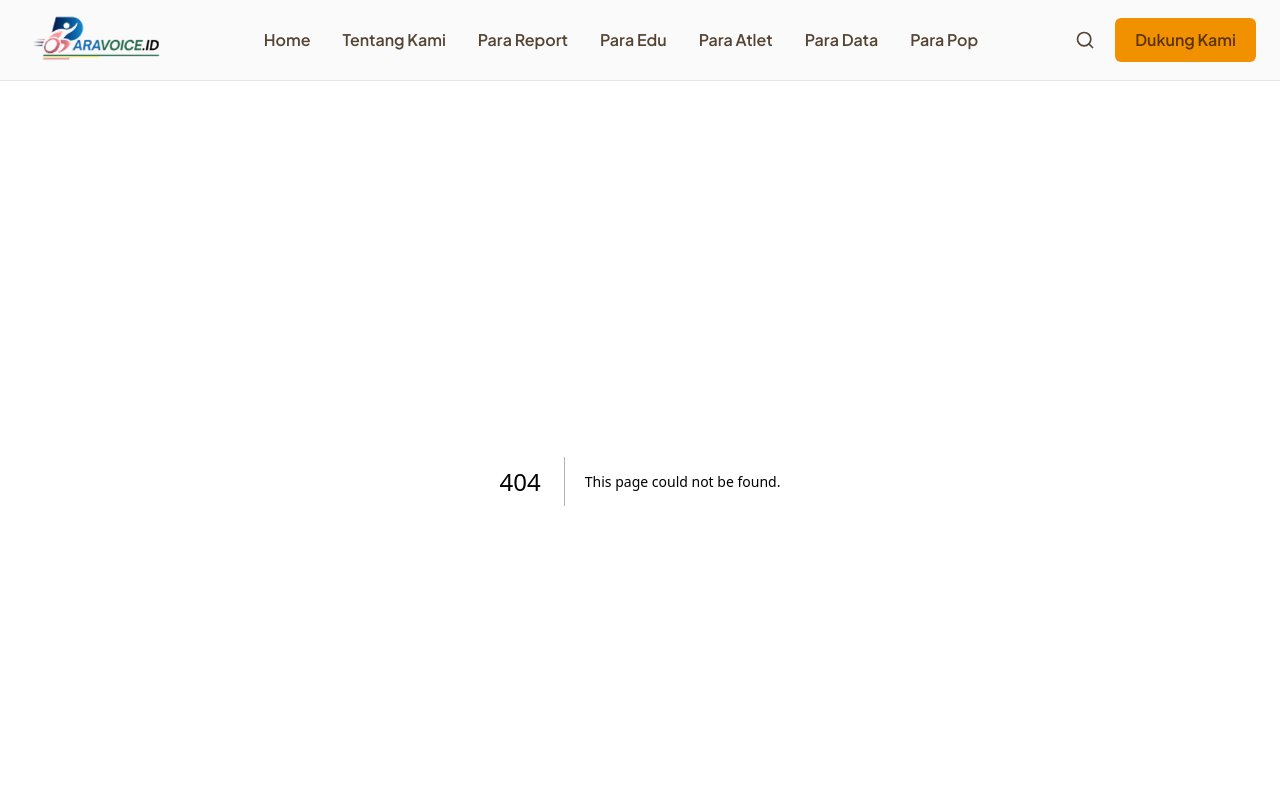
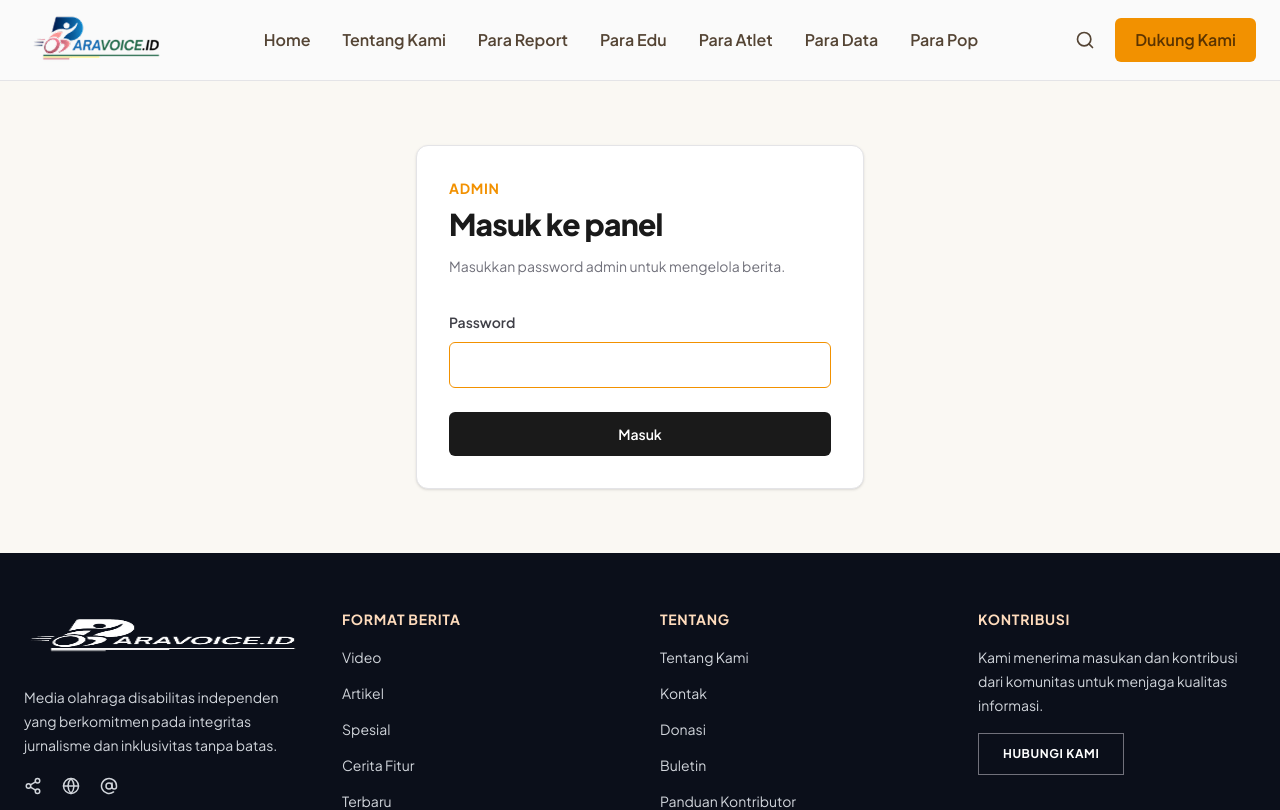
Before and after one commit to rafliesa/aravoice, a Next.js app: page /admin/login in a window 1280 px wide. Before the commit this address had no page. Shown: the top 810 px of the page. Built offline with nearby package versions, Linux system fonts and the light colour scheme; no server answers.

Commit message:
feat: add admin password login page

```diff
--- /dev/null
+++ b/app/admin/login/page.tsx
@@ -0,0 +1,67 @@
+import { cookies } from "next/headers";
+import { redirect } from "next/navigation";
+import {
+  ADMIN_SESSION_COOKIE,
+  isValidAdminSession,
+} from "@/lib/server/admin-auth";
+
+type LoginPageProps = {
+  searchParams: Promise<{ error?: string }>;
+};
+
+export default async function AdminLoginPage({
+  searchParams,
+}: LoginPageProps) {
+  const session = (await cookies()).get(ADMIN_SESSION_COOKIE)?.value;
+  if (isValidAdminSession(session)) {
+    redirect("/admin");
+  }
+
+  const showError = (await searchParams).error === "invalid";
+
+  return (
+    <main className="flex flex-1 items-center justify-center bg-[#faf8f3] px-6 py-16 text-[#1a1a1a]">
+      <section className="w-full max-w-md rounded-xl border border-zinc-200 bg-white p-8 shadow-sm">
+        <p className="text-sm font-bold tracking-wider text-[#F29100]">
+          ADMIN
+        </p>
+        <h1 className="mt-2 text-3xl font-extrabold tracking-tight">
+          Masuk ke panel
+        </h1>
+        <p className="mt-3 text-sm leading-6 text-zinc-500">
+          Masukkan password admin untuk mengelola berita.
+        </p>
+
+        <form action="/api/admin/login" method="post" className="mt-8">
+          <label
+            htmlFor="password"
+            className="text-sm font-semibold text-zinc-700"
+          >
+            Password
+          </label>
+          <input
+            id="password"
+            name="password"
+            type="password"
+            required
+            minLength={24}
+            autoComplete="current-password"
+            autoFocus
+            className="mt-2 w-full rounded-md border border-zinc-300 bg-white px-3 py-3 text-sm outline-none focus:border-[#F29100]"
+          />
+          {showError && (
+            <p role="alert" className="mt-3 text-sm font-medium text-red-600">
+              Password tidak valid.
+            </p>
+          )}
+          <button
+            type="submit"
+            className="mt-6 w-full rounded-md bg-[#1a1a1a] px-5 py-3 text-sm font-semibold text-white transition-colors hover:bg-black"
+          >
+            Masuk
+          </button>
+        </form>
+      </section>
+    </main>
+  );
+}
```
